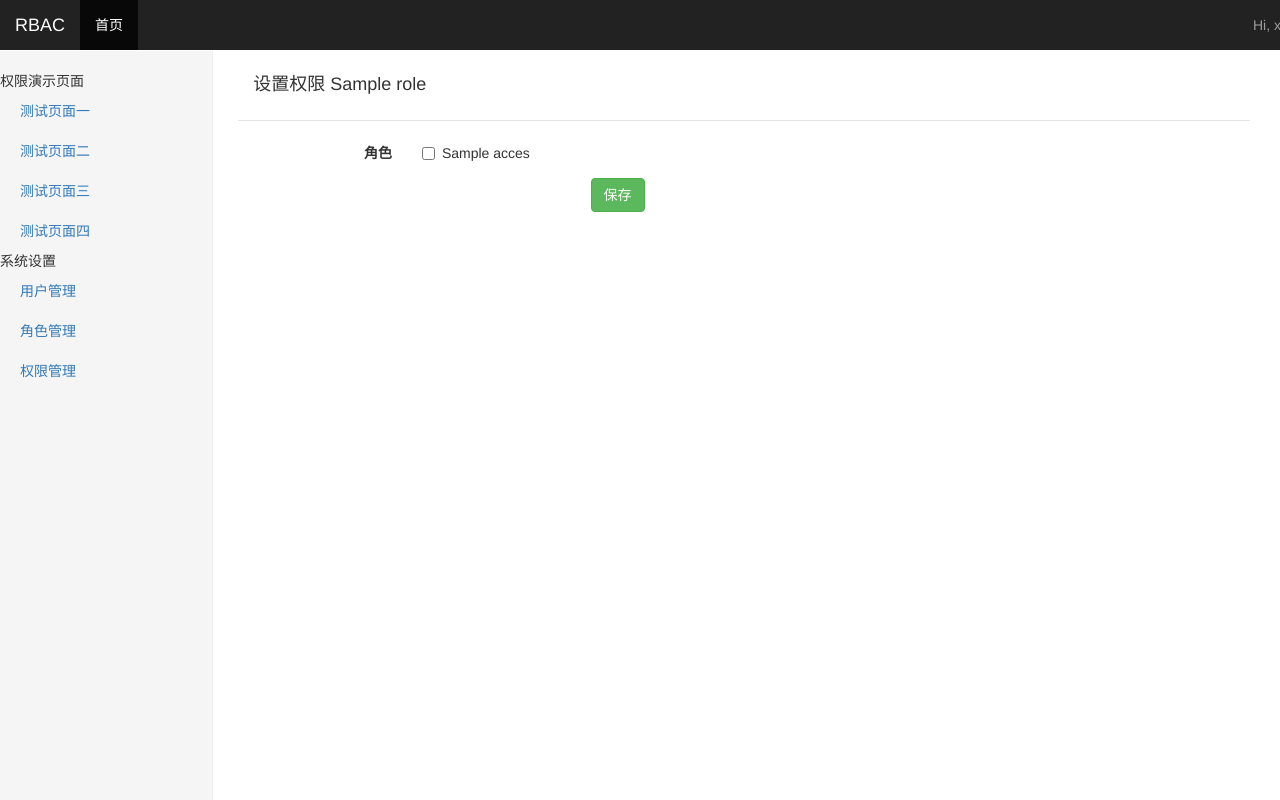
After one commit to gaoyaxing24/RBAC, a Django app: template template/staff/setAccess.html in a window 1280 px wide. The commit adds this page. Run offline with Django 3.2, Linux system fonts and the light colour scheme; the template is opened without the code that fills it: most values are stand-ins (such as "Sample title", 1, 10 or a date in 2020); some libraries are stand-ins or nearby versions.

Commit message:
完成设置角色及设置权限页面

```diff
--- a/template/staff/roleList.html
+++ b/template/staff/roleList.html
@@ -21,6 +21,7 @@
                 <td>
                     <a href="{% url "role_edit" %}?rid={{ role.id }}">编辑</a>
                     <a href="javascript:void(0);">删除</a>
+                    <a href="{% url 'set_access' %}?rid={{ role.id }}">设置权限</a>
                 </td>
             </tr>
             {% endfor %}
--- /dev/null
+++ b/template/staff/setAccess.html
@@ -0,0 +1,30 @@
+{% include 'public/header.html' %}
+
+    <div class="modal-header">
+        <h4>设置权限 {{ role.title }}</h4>
+    </div>
+
+    <div class="modal-body">
+        <form class="form-horizontal" method='post' action="{% url 'set_access_act' %}">
+            {% csrf_token %}
+            <input type="hidden" value="{{ role.id }}" name="rid">
+            <div class="form-group">
+                <label class="col-sm-2 control-label">角色</label>
+                <div class="col-sm-4">
+                    {% for access in accesses %}
+                    <label class="checkbox checkbox-inline">
+                        <input type="checkbox" name="accesses" value="{{ access.id }}" {% if access.has_pre == '1' %}checked{% endif %}> {{ access.title }}
+                    </label>
+                    {% endfor %}
+                </div>
+            </div>
+
+            <div class="form-group">
+                <div class="col-sm-2 col-sm-offset-4">
+                    <button type='submit' class="btn btn-success">保存</button>
+                </div>
+            </div>
+        </form>
+    </div>
+
+{% include 'public/header.html' %}
```
Also changed, not shown: template/staff/setRole.html (added, +30 -0 lines), template/staff/staffList.html (+6 -2 lines).
